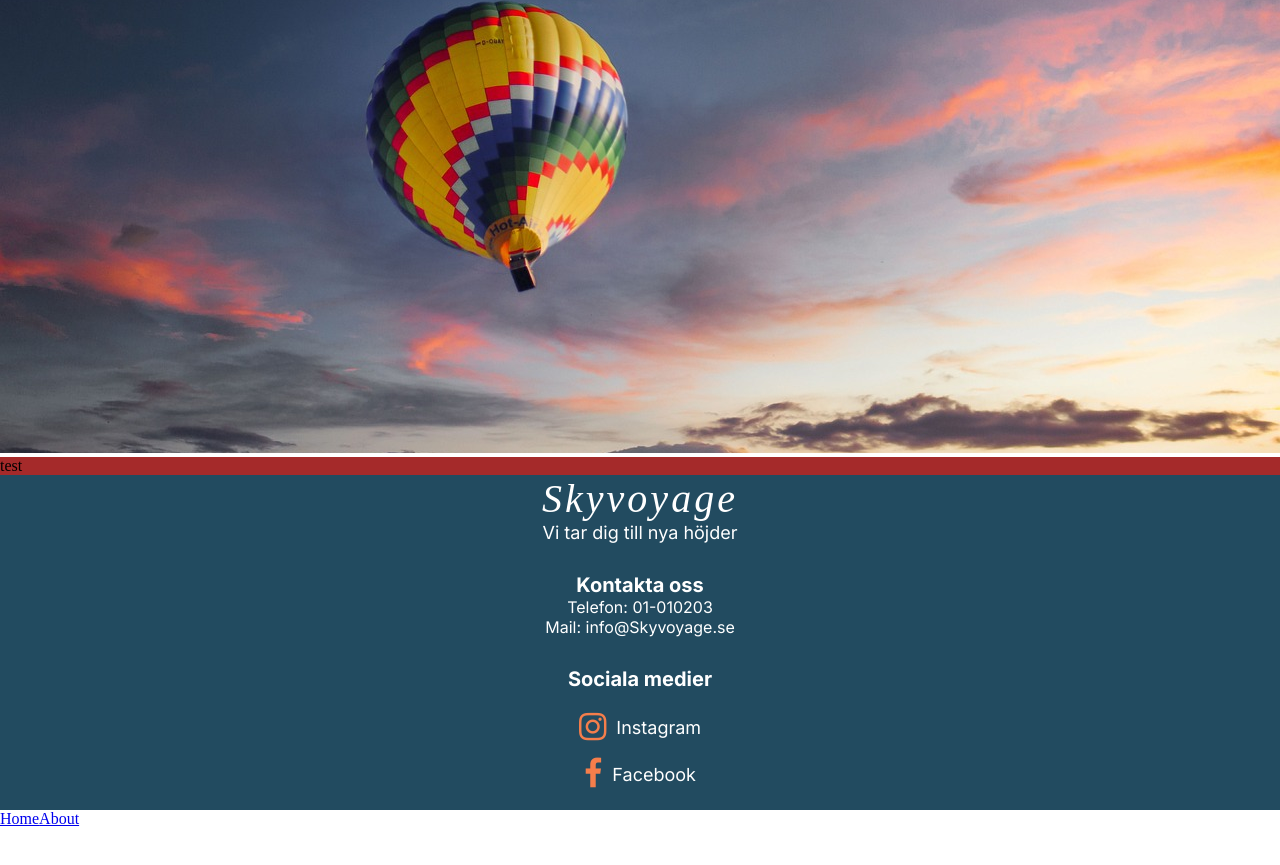
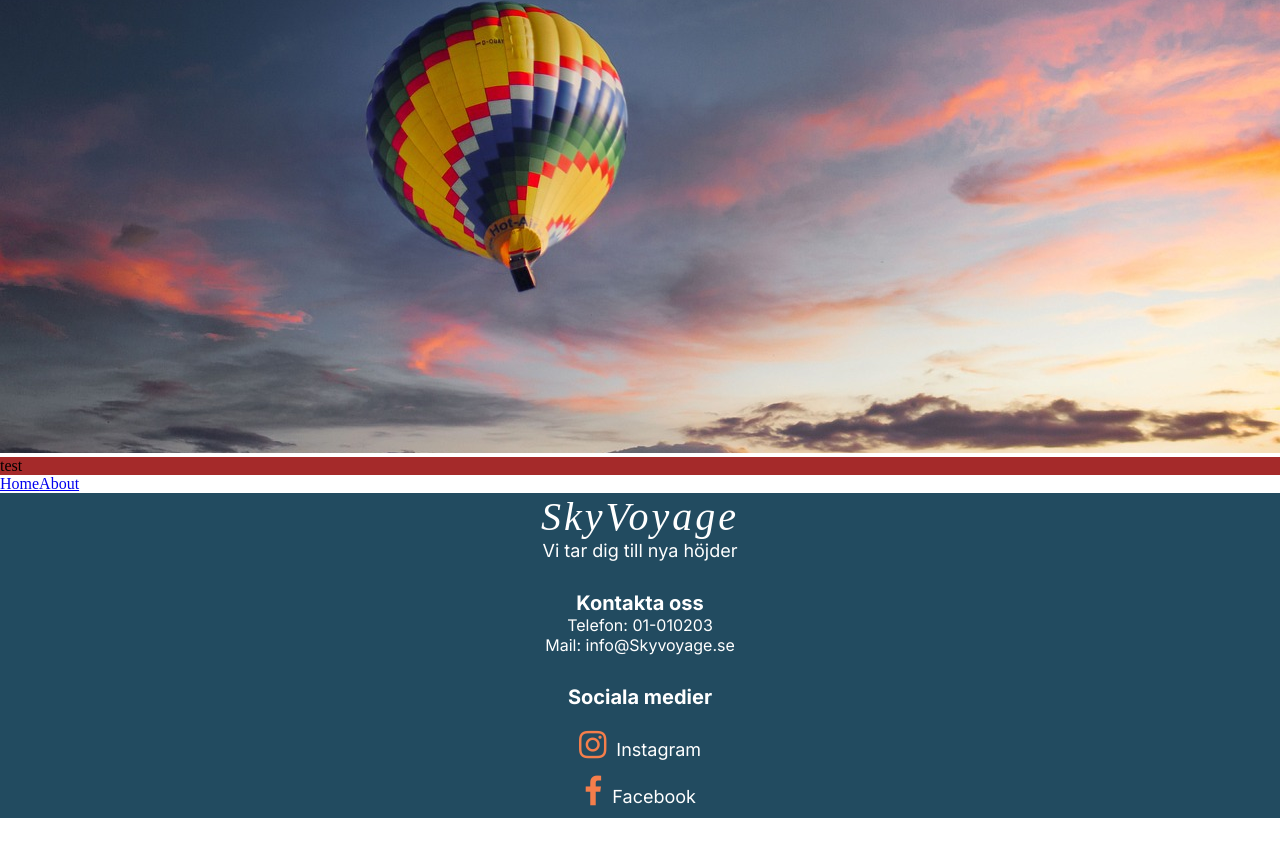
Before and after one commit to ellinorjohansson/SkyVoyage-Glantan, a Vue app: page /about in a window 1280 px wide. Shown: the part 341-1206 px from the top of the page. Built offline with nearby package versions, Linux system fonts and the light colour scheme; a web font is replaced by a local one.

Commit message:
🔧 :wrench: Moved footer link from MainHeader to App.vue and adjusted text positioning

```diff
--- a/src/App.vue
+++ b/src/App.vue
@@ -1,6 +1,7 @@
 <script setup lang="ts">
 import { RouterLink, RouterView } from "vue-router"
 import MainHeader from "./component/MainHeader.vue"
+import MainFooter from "./component/MainFooter.vue"
 </script>
 
 <template>
@@ -11,8 +12,9 @@ import MainHeader from "./component/MainHeader.vue"
       <RouterLink to="/about">About</RouterLink>
     </nav>
   </div>
+ <MainFooter />
+  <RouterView />
 
-  <RouterView />
 </template>
 
 <style lang="scss">
--- a/src/component/MainFooter.vue
+++ b/src/component/MainFooter.vue
@@ -3,7 +3,7 @@
 
 <template>
   <footer class="footer-content">
-    <h2>Skyvoyage</h2>
+    <h2>SkyVoyage</h2>
     <p class="highlight-text">Vi tar dig till nya höjder</p>
 
     <h3>Kontakta oss</h3>
@@ -67,6 +67,7 @@ footer {
     color: white;
     text-decoration: none;
 
+
     &:hover {
       color: $coral;
     }
@@ -84,6 +85,7 @@ footer {
     align-items: center;
     gap: 15px;
     margin: 20px 20px;
+    padding-bottom: 10px;
   }
 
   a {
@@ -91,7 +93,6 @@ footer {
     font-size: $mobile-font-size-heading4-6;
     font-family: $font-body;
     text-decoration: none;
-    display: flex;
     flex-direction: row;
     align-items: center;
     transition: all 0.3s;
--- a/src/component/MainHeader.vue
+++ b/src/component/MainHeader.vue
@@ -2,7 +2,6 @@
 import HeaderLogo from "./HeaderLogo.vue"
 import SvgLogoPlane from "./SvgLogoPlane.vue"
 import NavBar from "./NavBar.vue"
-import MainFooter from "./MainFooter.vue";
 </script>
 
 <template>
@@ -12,12 +11,6 @@ import MainFooter from "./MainFooter.vue";
     <img src="/assets/images/Hero_image.jpg" alt="" height="1280" width="855" />
     <div>test</div>
   </header>
-
-
-
-  <footer>
-    <MainFooter />
-  </footer>
 </template>
 
 <style lang="scss" scoped>
```
